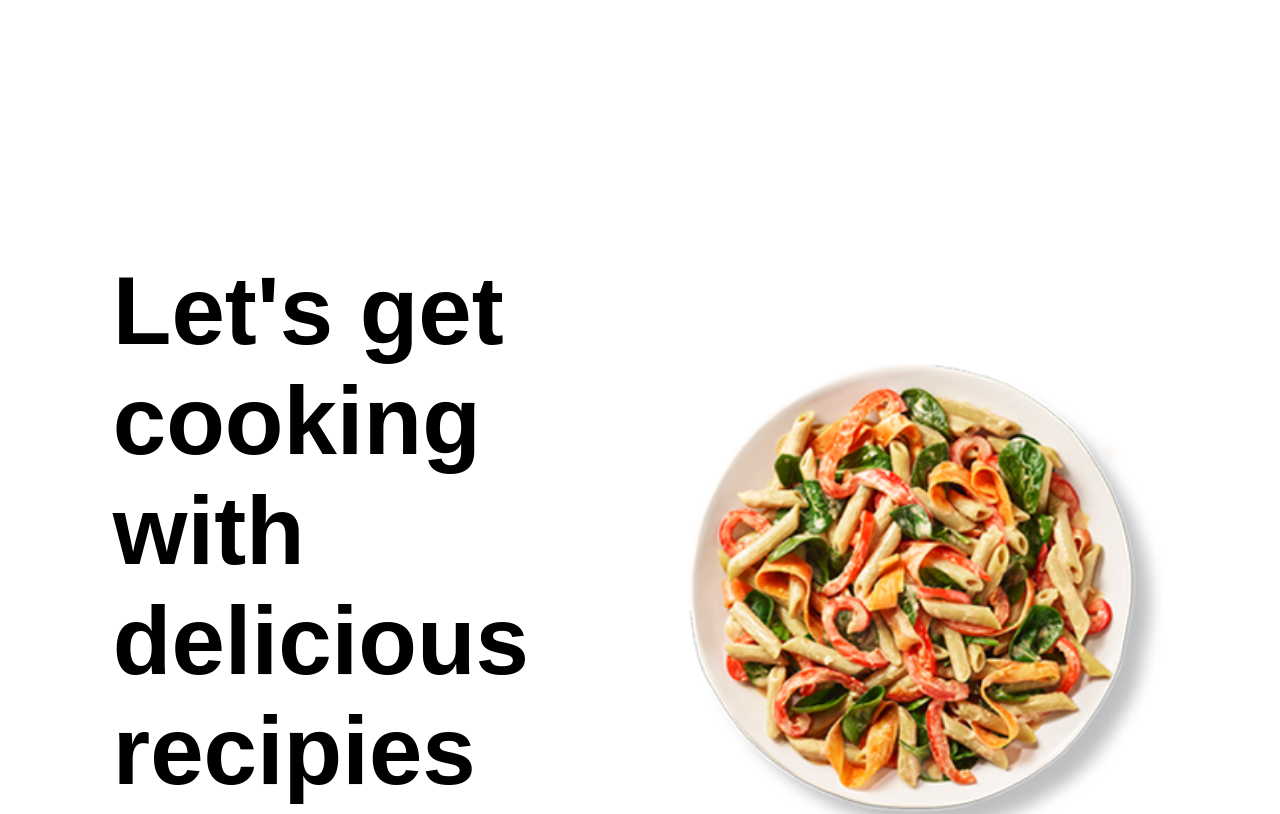
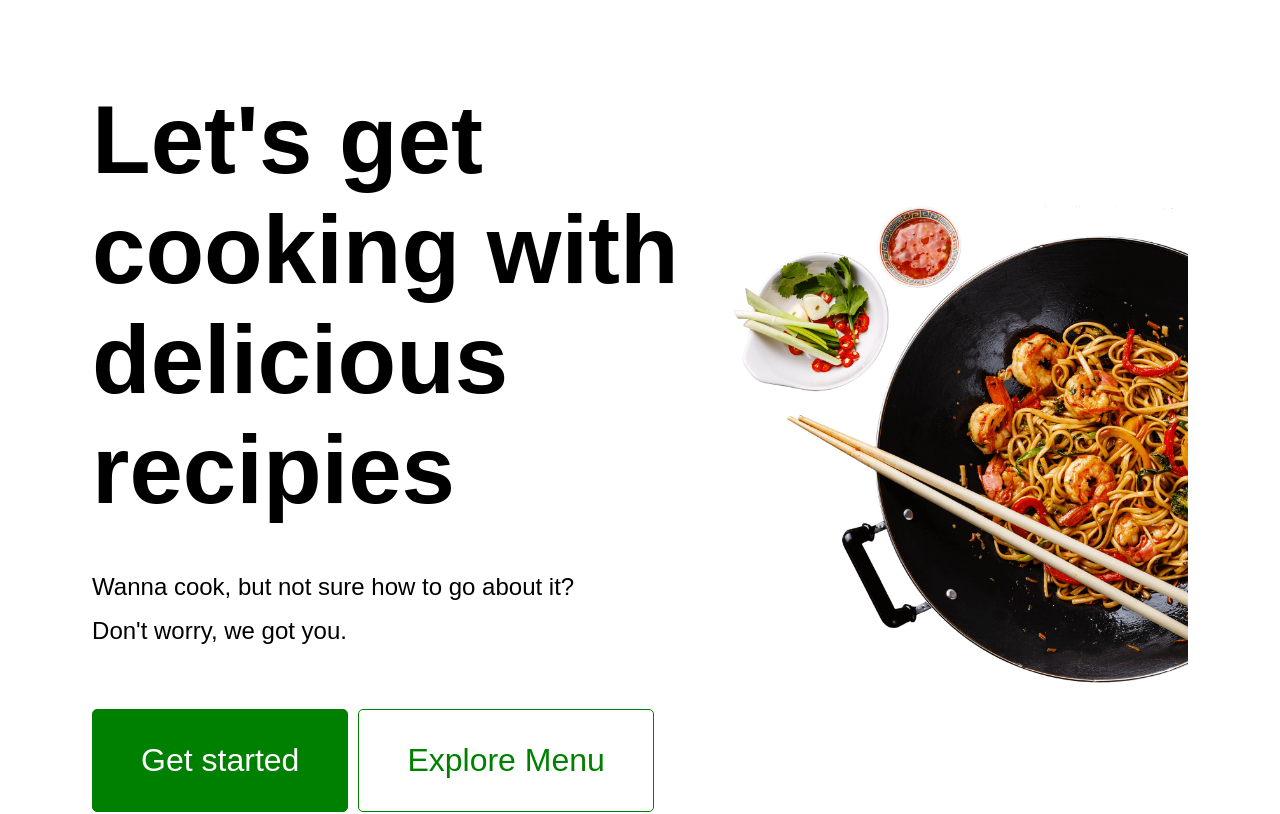
Before and after one commit to B-lovedth/Real-Meal, a React (Create React App) app: page / in a window 1280 px wide. Shown: the top 814 px of the page. Built offline with nearby package versions, Linux system fonts and the light colour scheme; no server answers.

Commit message:
Update LandingPage.css

```diff
--- a/src/components/LandingPage.css
+++ b/src/components/LandingPage.css
@@ -10,32 +10,37 @@
 }
 
 .container{
-    max-height: 80%;
-    padding-top:8rem;
+    max-height: 100%;
+    height:80%;
+    /* padding-top:8rem; */
     /* padding-bottom:10rem; */
 }
 .row{
     display:flex;
     align-items: center;
     justify-content: center;
-    /* margin: 0% auto; */
+    margin: auto;
     height:100%;
 }
 
 .column-one{
-    width: 45%;
+    width: 50%;
     text-align: left;
     display:flex;
     flex-direction:column;
     align-items: flex-start;
-    justify-content: center;
+    justify-content: space-evenly;
 }
 .main-header{
     font-size: 6rem;
     font-weight: 600;
-    margin-bottom:10px;
+    margin-bottom:3rem;
 }
 
+.sub-header{
+    margin-bottom:3rem;
+}
 .sub-header p{
-    font-size: 1rem;
+    font-size: 1.5rem;
+    margin-bottom:1rem;
 }
```
Also changed, not shown: src/components/pasta.png.
